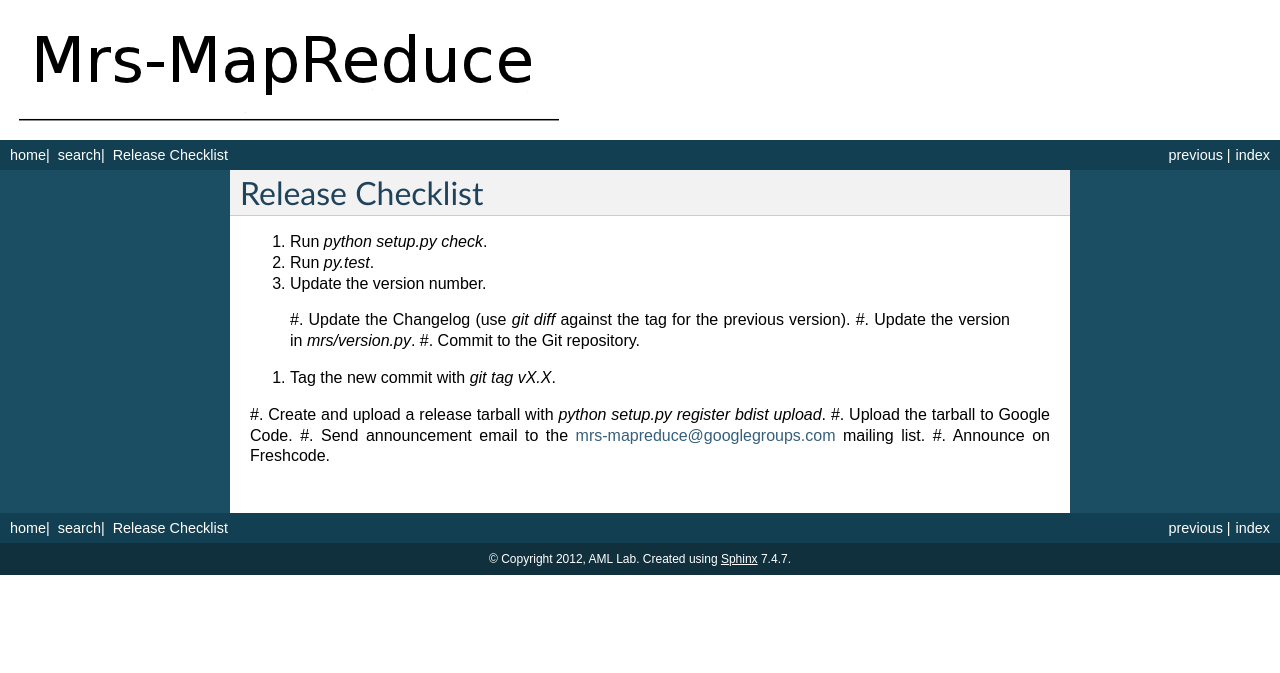
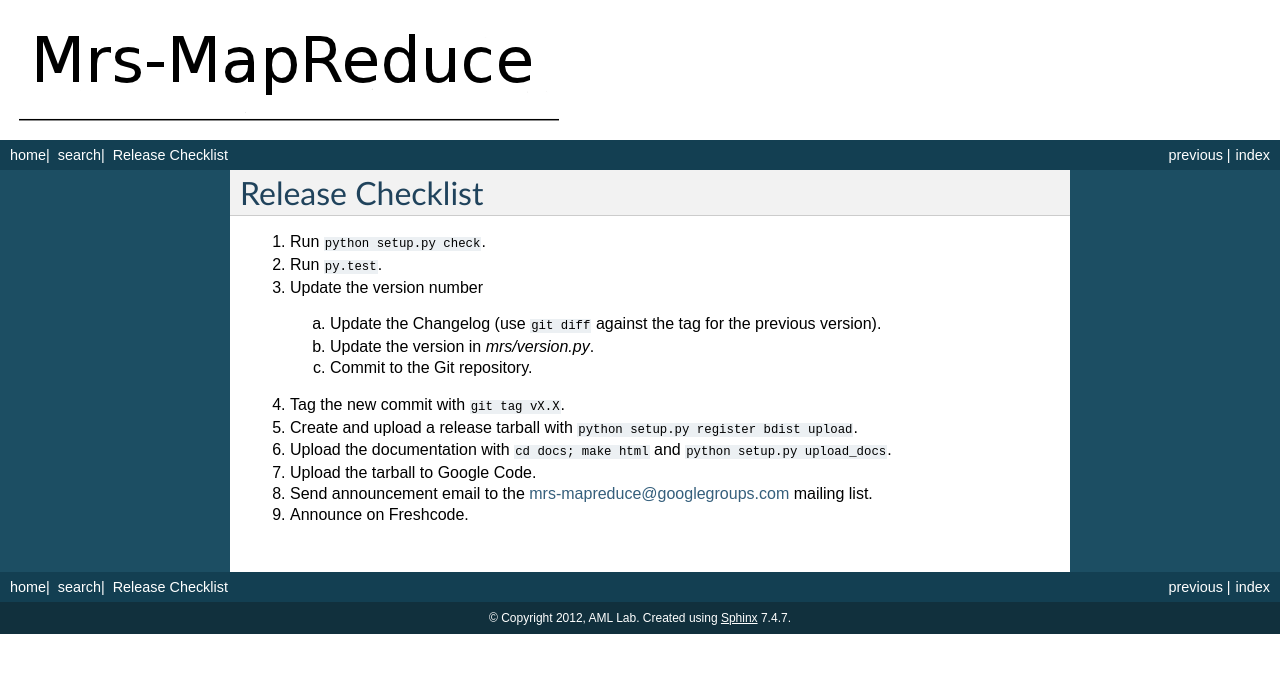
Before and after one commit to byu-aml-lab/mrs-mapreduce, a Sphinx documentation site: the page built from docs/release_checklist.txt, in a window 1280 px wide. Shown: the top 673 px of the page. Built offline with Sphinx 7.4.7, drawn with Linux system fonts in a browser that asks for light colours.

Commit message:
Add documentation for building the documentation

```diff
--- a/docs/conf.py
+++ b/docs/conf.py
@@ -41,7 +41,7 @@ source_suffix = '.txt'
 master_doc = 'index'
 
 # General information about the project.
-project = u'Mrs-MapReduce'
+project = u'Mrs MapReduce'
 copyright = u'2012, AML Lab'
 
 # The version info for the project you're documenting, acts as replacement for
--- a/docs/release_checklist.txt
+++ b/docs/release_checklist.txt
@@ -5,18 +5,20 @@ Release Checklist
 *****************
 
 
-#. Run `python setup.py check`.
-#. Run `py.test`.
-#. Update the version number.
+1. Run ``python setup.py check``.
+2. Run ``py.test``.
+3. Update the version number
 
-  #. Update the Changelog (use `git diff` against the tag for the previous
-  version).
-  #. Update the version in `mrs/version.py`.
-  #. Commit to the Git repository.
+  a) Update the Changelog (use ``git diff`` against the tag for the previous
+     version).
+  b) Update the version in `mrs/version.py`.
+  c) Commit to the Git repository.
 
-#. Tag the new commit with `git tag vX.X`.
-#. Create and upload a release tarball with `python setup.py register bdist
-upload`.
-#. Upload the tarball to Google Code.
-#. Send announcement email to the mrs-mapreduce@googlegroups.com mailing list.
-#. Announce on Freshcode.
+4. Tag the new commit with ``git tag vX.X``.
+5. Create and upload a release tarball with
+   ``python setup.py register bdist upload``.
+6. Upload the documentation with ``cd docs; make html`` and
+   ``python setup.py upload_docs``.
+7. Upload the tarball to Google Code.
+8. Send announcement email to the mrs-mapreduce@googlegroups.com mailing list.
+9. Announce on Freshcode.
```
Also changed, not shown: 1 other file.
